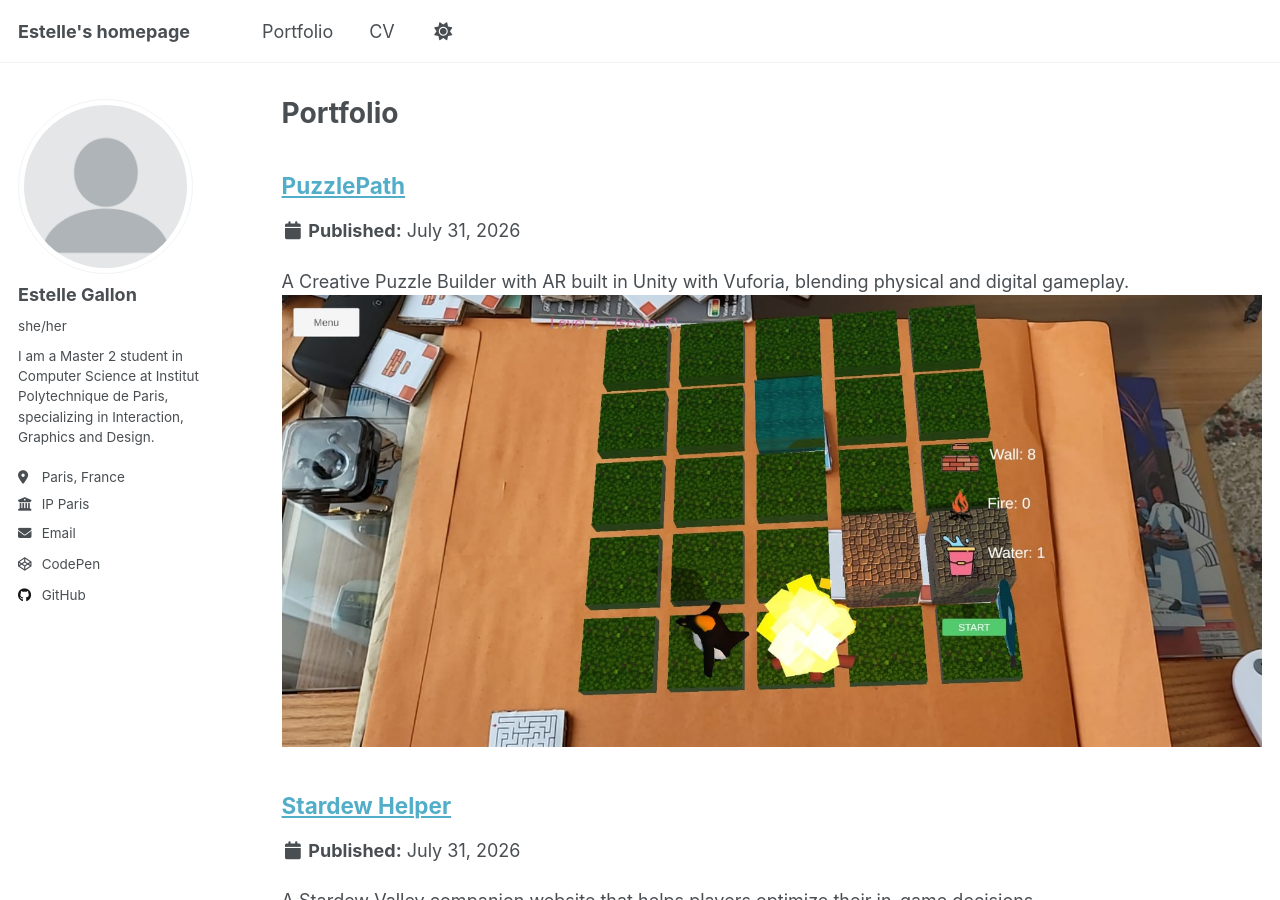
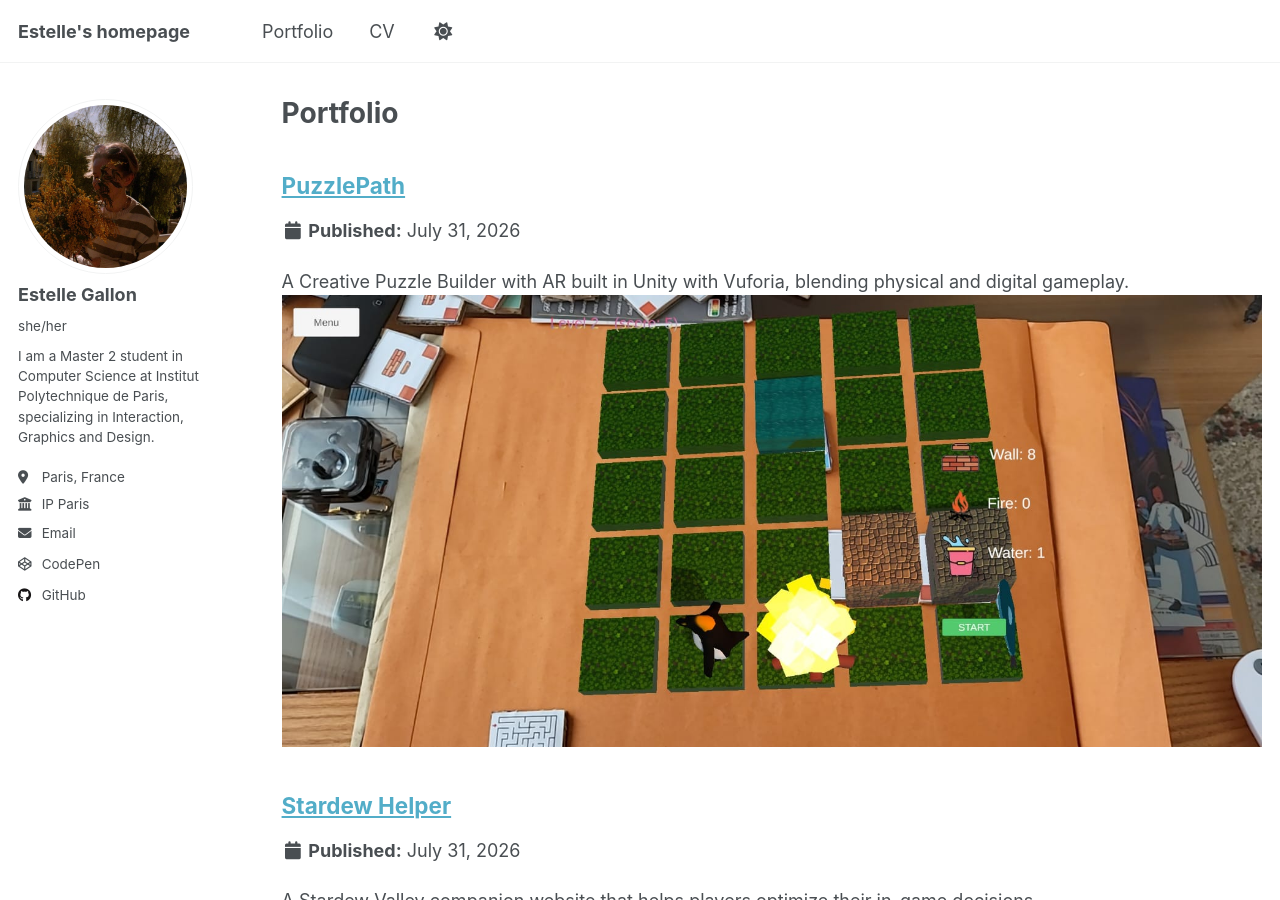
Before and after one commit to EstelleGallon/EstelleGallon.github.io, a Jekyll site: the page built from _pages/portfolio.html, in a window 1280 px wide and 900 px high. Built offline with Jekyll 4.4.1, drawn with Linux system fonts in a browser that asks for light colours; a script that is not in the unit is left out.

Commit message:
change profile

```diff
--- a/_config.yml
+++ b/_config.yml
@@ -23,7 +23,7 @@ repository               : "EstelleGallon/EstelleGallon.github.io"
 #               Additional customization can be done by editing /_includes/author-profile.html
 author:
   # Biographic information
-  avatar           : "profile.png"
+  avatar           : "moi.jpeg"
   name             : "Estelle Gallon"
   pronouns         : "she/her"# example: "she/her"
   bio              : "I am a Master 2 student in Computer Science at Institut Polytechnique de Paris, specializing in Interaction, Graphics and Design."
```
Also changed, not shown: images/moi.jpeg (added).
